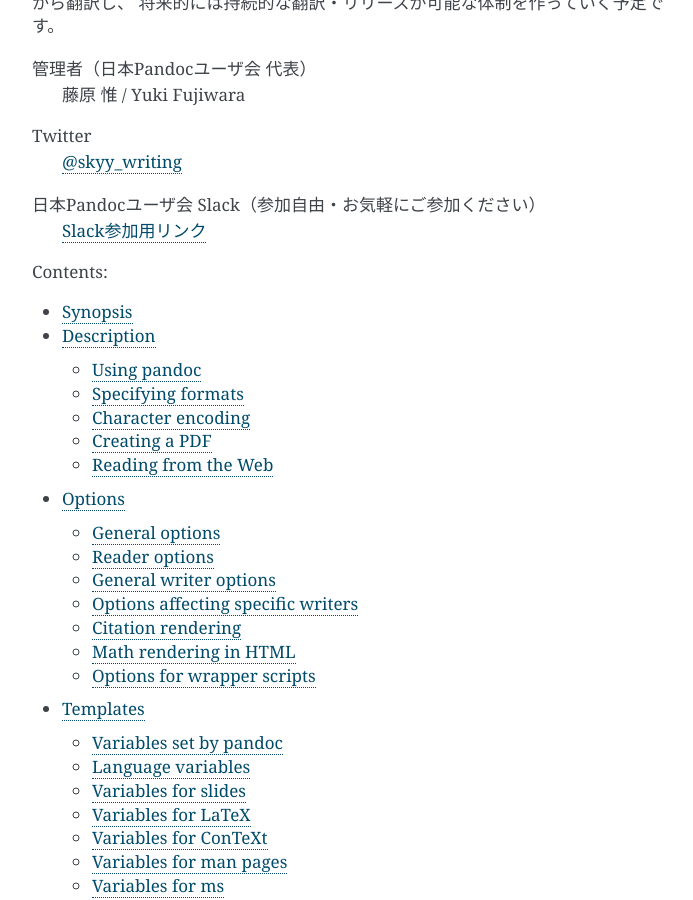
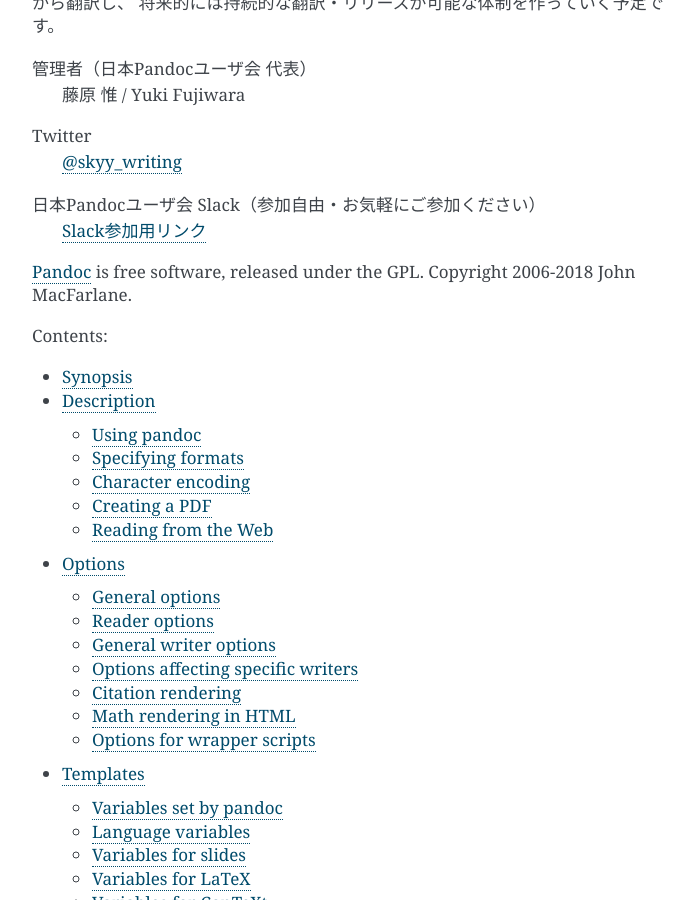
Before and after one commit to pandoc-jp/pandoc-doc-ja, a Sphinx documentation site: the page built from source/index.rst, in a window 1280 px wide and 900 px high, scrolled down 392 px. Shown: the whole window, without its empty margins (388-1081 px from the left). Built offline with Sphinx 7.4.7, drawn with Linux system fonts in a browser that asks for light colours; some of the changed text lies outside the part shown.

Commit message:
クレジット表記を追加・修正

```diff
--- a/source/conf.py
+++ b/source/conf.py
@@ -20,7 +20,7 @@
 # -- Project information -----------------------------------------------------
 
 project = 'pandoc-doc-ja'
-copyright = '2018, Japan Pandoc Users Group'
+copyright = '2018 Japan Pandoc Users Group / 2006-2018 John MacFarlane'
 author = 'Japan Pandoc Users Group'
 
 # The short X.Y version
--- a/source/index.rst
+++ b/source/index.rst
@@ -26,6 +26,8 @@
 日本Pandocユーザ会 Slack（参加自由・お気軽にご参加ください）
    `Slack参加用リンク <https://join.slack.com/t/jpang/shared_invite/enQtNDUxMTY0NzU1ODc1LTMyYmFjNmY2NmI2ZDI0MDUwZTU2MzgyNzUzMGE4Y2E5M2QxN2RiYWE5NjNmNjhkNjE1MmI1NWY3ODc5MjQxZmQ>`_
 
+`Pandoc <https://pandoc.org/>`_ is free software, released under the GPL. Copyright 2006-2018 John MacFarlane.
+
 .. toctree::
    :maxdepth: 2
    :caption: Contents:
```
Also changed, not shown: 10 other files.
